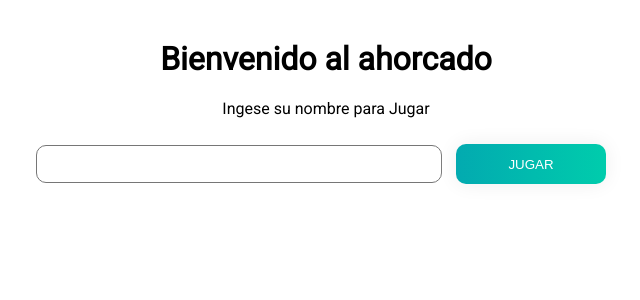
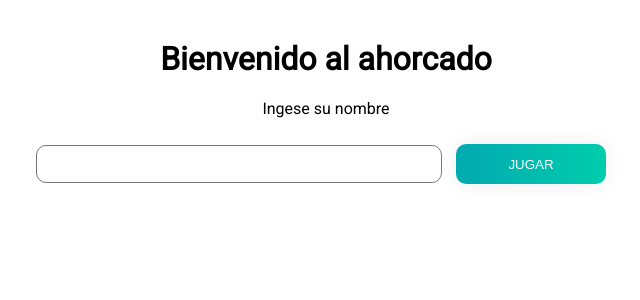
Before and after one commit to damianlacomba/ahorcado2020, a Flask app: page / in a window 1280 px wide. Shown: the part 50-350 px from the top of the page, without its empty margins (314-954 px from the left). Run offline with Flask 2, Linux system fonts and the light colour scheme.

Commit message:
Update-new

```diff
--- a/templates/index.html
+++ b/templates/index.html
@@ -2,7 +2,7 @@
 {%block content%}
 <div class="content">
     <h1>Bienvenido al ahorcado</h1>
-    <p>Ingese su nombre para Jugar</p>
+    <p>Ingese su nombre</p>
     <form class="player" method="POST">
         <input type="text" class="user" name="user">
         <input type="submit" value="Jugar" class="play ">
```
